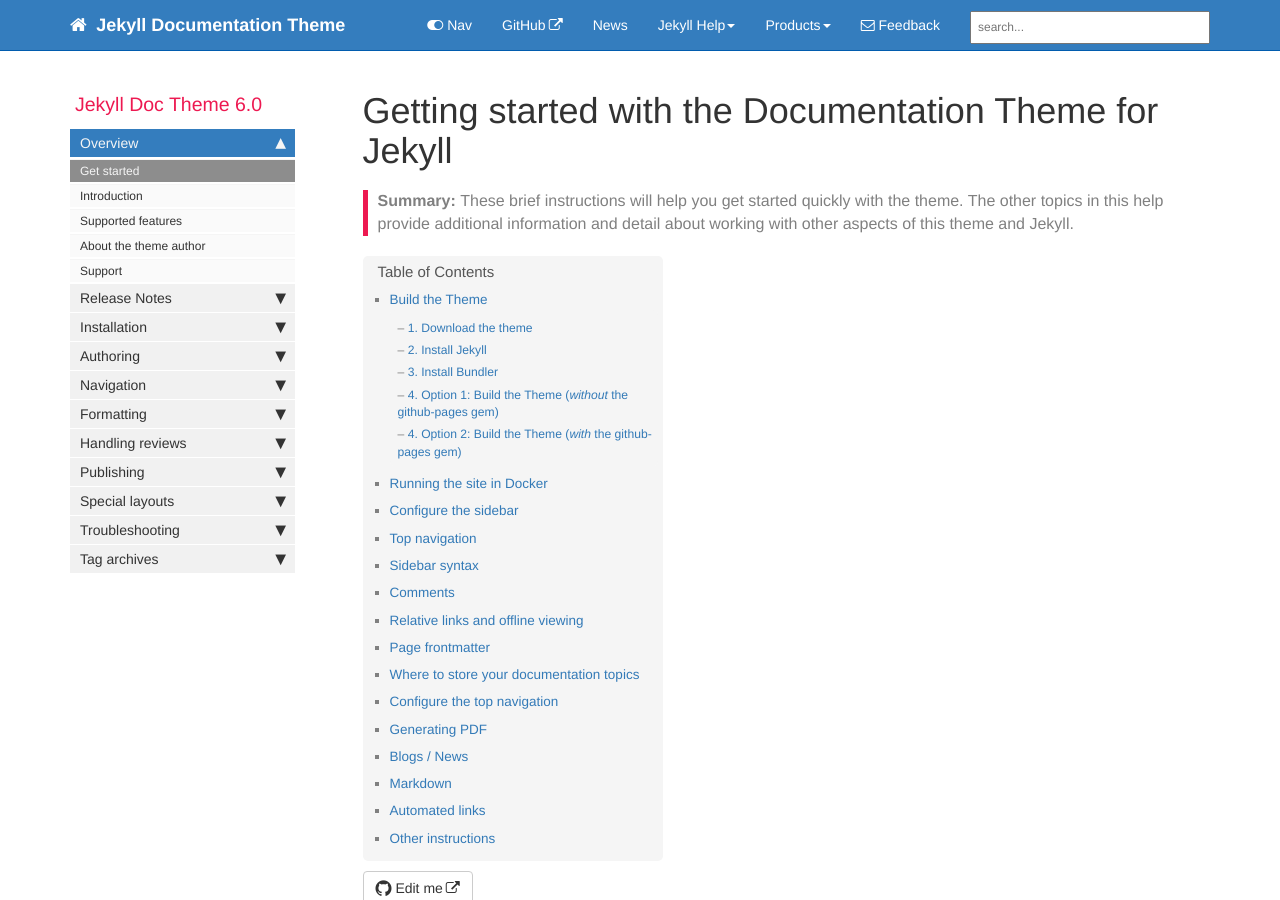
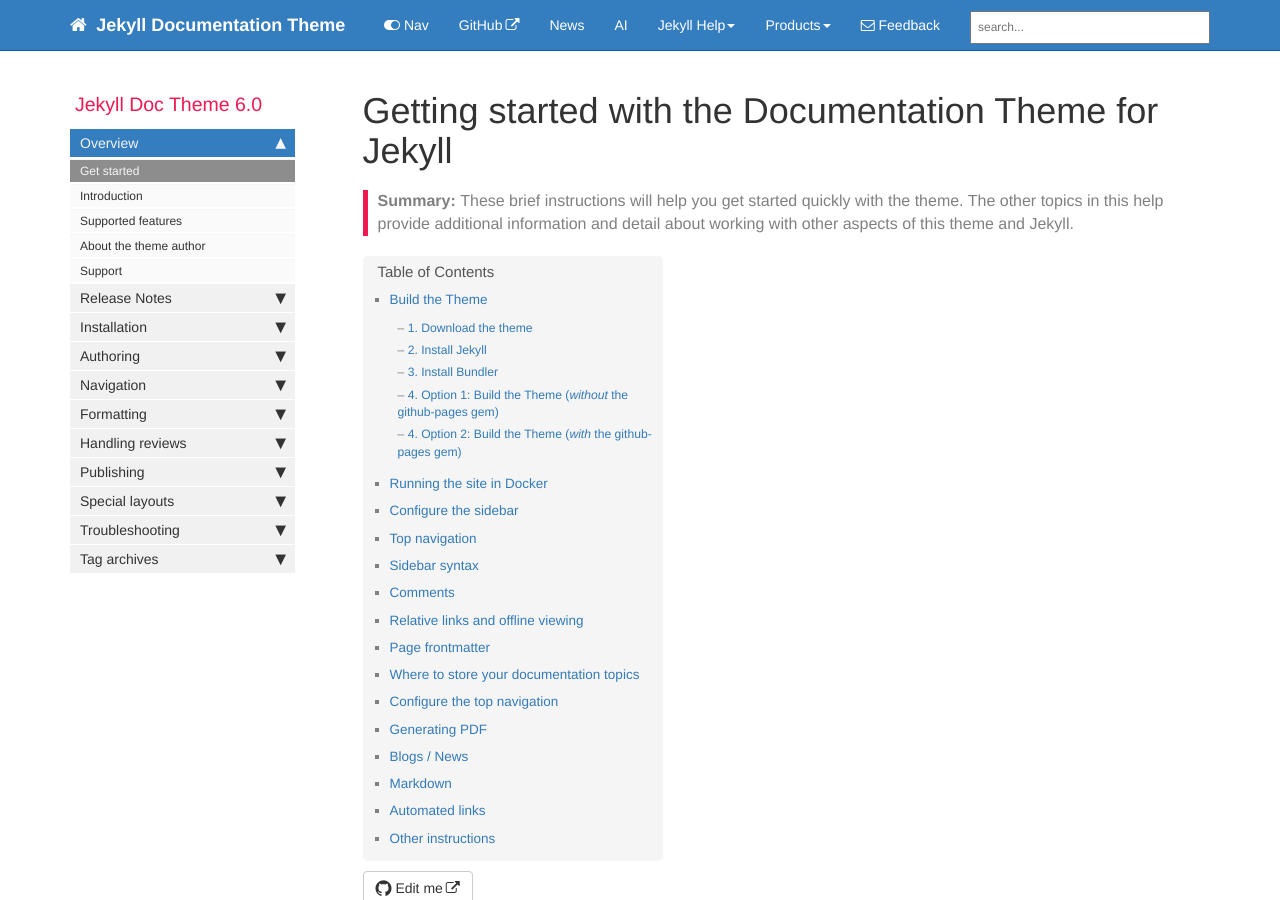
Before and after one commit to jeongjinhwa7/jeongjinhwa7.github.io, a Jekyll site: the page built from index.md, in a window 1280 px wide and 900 px high. Built offline with Jekyll 4.4.1, drawn with Linux system fonts in a browser that asks for light colours; comment, search, counter and statistics services are not loaded.

Commit message:
메뉴 추가

```diff
--- a/_data/topnav.yml
+++ b/_data/topnav.yml
@@ -7,6 +7,8 @@ topnav:
       external_url: https://github.com/tomjoht/documentation-theme-jekyll
     - title: News
       url: /news
+    - title: AI
+      url: /ai
 
 #Topnav dropdowns
 topnav_dropdowns:
```
